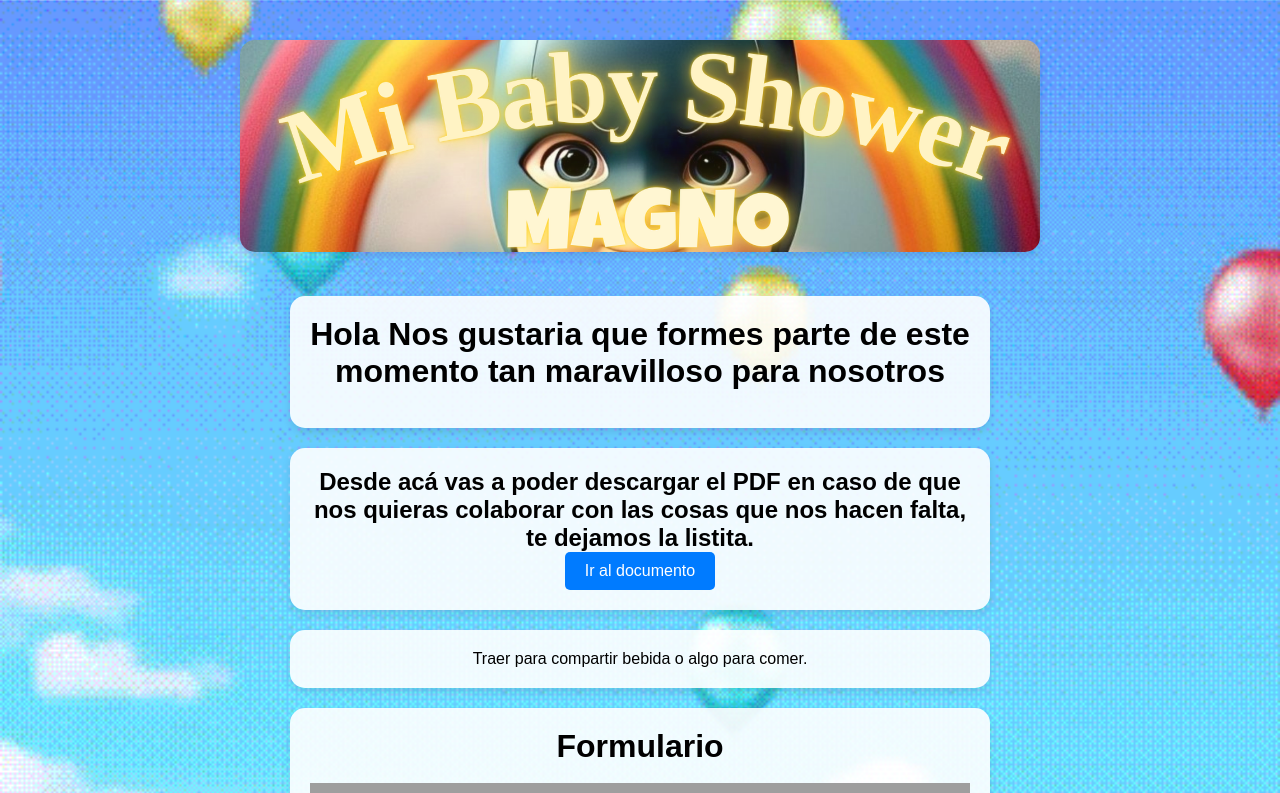
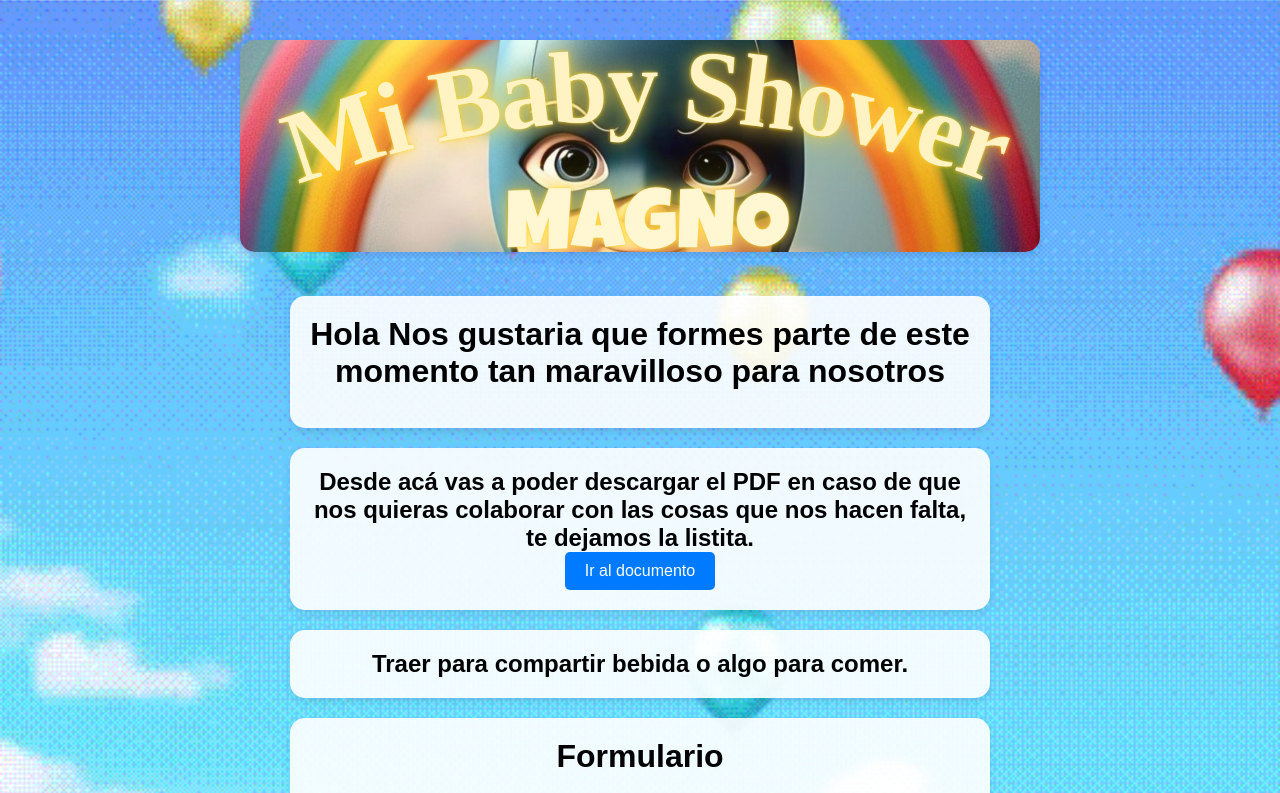
Before and after one commit to servitecoficial/babyshowerdemagno, a plain HTML site: page index.html in a window 1280 px wide. Shown: the top 793 px of the page. Drawn offline with Linux system fonts and the light colour scheme; grey boxes are pictures that could not be loaded.

Commit message:
Update index.html

```diff
--- a/index.html
+++ b/index.html
@@ -43,7 +43,7 @@
 
         <div class="form-container">
             <center>
-                Traer para compartir bebida o algo para comer.
+                <h2>Traer para compartir bebida o algo para comer.</h2>
             </center>
     </div>
 
```
